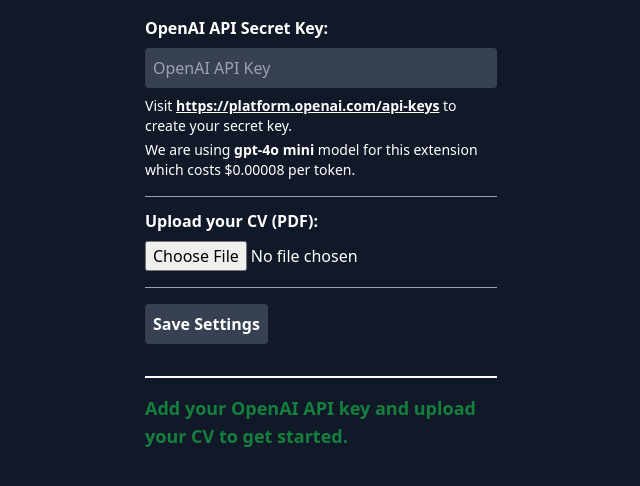
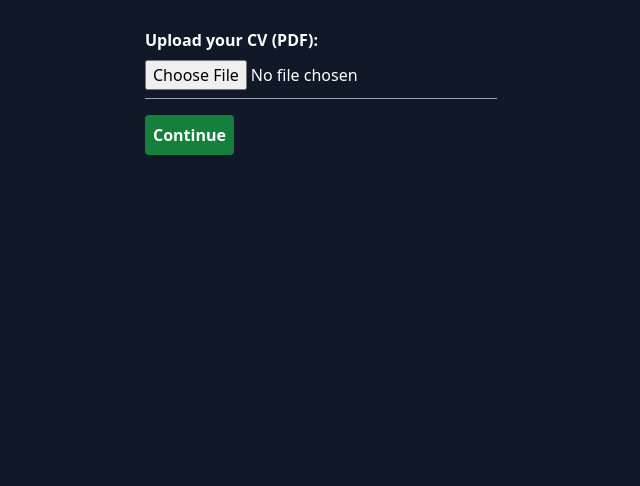
Before and after one commit to geryit/Chrome-Extension-Linkedin-job-scorer, a React (Vite) app: page / in a window 1280 px wide. Shown: the top 486 px of the page, without its empty margins (319-959 px from the left). Built offline with nearby package versions, Linux system fonts and the light colour scheme.

Commit message:
chore: Remove unused state and API key input field

```diff
--- a/src/App.tsx
+++ b/src/App.tsx
@@ -10,7 +10,6 @@
   typeof chrome !== "undefined" && chrome.runtime && chrome.runtime.id;
 
 function App() {
-  const [openAiKey, setOpenAiKey] = useState("");
   const [resumeFile, setResumeFile] = useState<File | null>(null);
   const [resumeData, setResumeData] = useState<{
     text: string;
@@ -41,21 +40,10 @@
           setResumeData(resumeDataFromStorage);
         }
       });
-      chrome.storage?.local.get(["openAiKey"], (result) => {
-        const openAIApiKeyFromStorage = result.openAiKey;
-        if (openAIApiKeyFromStorage) {
-          setOpenAiKey(openAIApiKeyFromStorage);
-        }
-      });
     } else {
       const resumeDataFromStorage = localStorage.getItem("resume");
       if (resumeDataFromStorage) {
         setResumeData(JSON.parse(resumeDataFromStorage));
-      }
-
-      const openAIApiKeyFromStorage = localStorage.getItem("openAiKey");
-      if (openAIApiKeyFromStorage) {
-        setOpenAiKey(openAIApiKeyFromStorage);
       }
     }
   }, []);
@@ -112,19 +100,6 @@
 
   const saveSettings = (e: React.FormEvent<HTMLFormElement>) => {
     e.preventDefault();
-    const data = new FormData(e.target as HTMLFormElement);
-    const apiKey = data.get("apiKey") as string;
-    if (!apiKey) {
-      setError("Please enter an API key");
-      return;
-    }
-    setOpenAiKey(apiKey);
-
-    if (isChromeExtension) {
-      chrome.storage.local.set({ openAiKey: apiKey });
-    } else {
-      localStorage.setItem("openAiKey", apiKey);
-    }
 
     window.open(
       "https://www.linkedin.com/jobs/collections/recommended/",
@@ -136,40 +111,6 @@
     <div className="bg-gray-900 text-white relative min-h-dvh flex justify-center">
       <div className="w-96 p-4">
         <form onSubmit={saveSettings}>
-          <div>
-            <label htmlFor="apiKey" className="font-bold">
-              OpenAI API Secret Key:
-            </label>
-            <input
-              type="password"
-              name="apiKey"
-              id="apiKey"
-              placeholder="OpenAI API Key"
-              className="bg-gray-700 outline-none p-2 mt-2 w-full rounded "
-              required
-              autoComplete="openai-key"
-              defaultValue={openAiKey}
-              onChange={() => setError(null)}
-            />
-            <div className="text-sm mt-2 ">
-              Visit{" "}
-              <a
-                href="https://platform.openai.com/api-keys"
-                target="_blank"
-                className="underline hover:text-gray-500 font-bold"
-              >
-                https://platform.openai.com/api-keys
-              </a>{" "}
-              to create your secret key.
-              <div className="mt-1">
-                We are using <span className="font-bold">gpt-4o mini</span>{" "}
-                model for this extension which costs $0.00008 per token.
-              </div>
-            </div>
-          </div>
-
-          <div className="mt-4 h-[1px] bg-gray-400 " />
-
           <div className="mt-3">
             {resumeData ? (
               <div>
@@ -204,10 +145,10 @@
             )}
           </div>
 
-          <div className="mt-4 h-[1px] bg-gray-400 " />
+          <div className="mt-2 h-[1px] bg-gray-400 " />
 
-          <button className="bg-gray-700 hover:bg-gray-800 text-white font-bold p-2 rounded flex items-center gap-2 mt-4">
-            Save Settings
+          <button className="bg-green-700 hover:bg-gray-800 text-white font-bold p-2 rounded flex items-center gap-2 mt-4">
+            Continue
           </button>
         </form>
 
@@ -219,18 +160,6 @@
             <span className="">{error}</span>
           </div>
         )}
-
-        {openAiKey ? (
-          <div className="border-t-2 border-white pt-4 mt-8 font-bold text-lg text-green-700">
-            You are ready to use the extension now. Visit a job page in Linkedin
-            now and click "<strong>Score My CV For This Job</strong>" button on
-            the top of the page to get the score.
-          </div>
-        ) : (
-          <div className="border-t-2 border-white pt-4 mt-8 font-bold text-lg text-green-700">
-            Add your OpenAI API key and upload your CV to get started.
-          </div>
-        )}
       </div>
     </div>
   );
```
Also changed, not shown: src/content-scripts.ts (+21 -70 lines).
